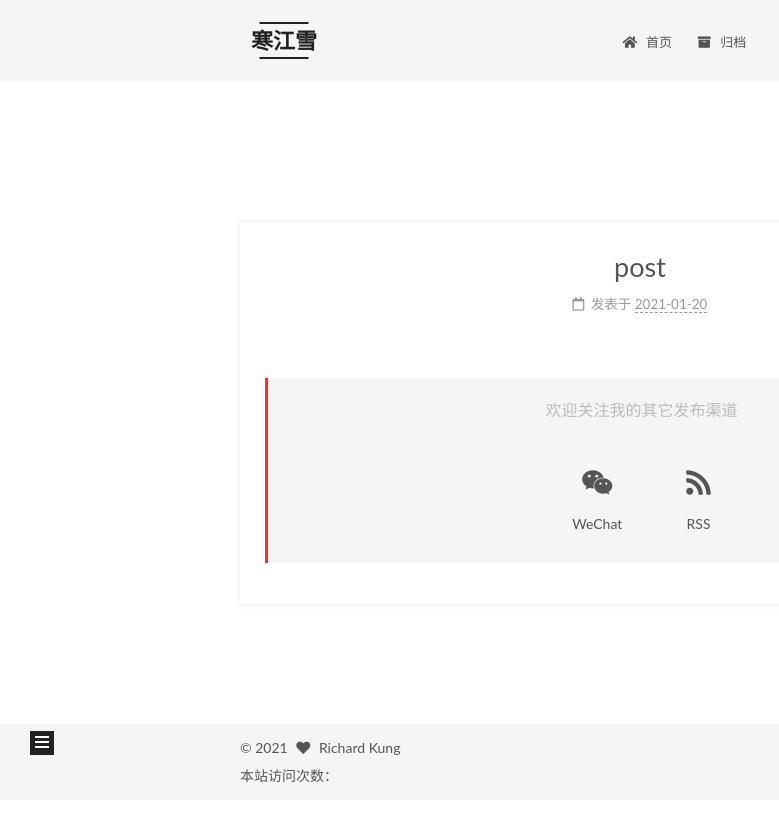
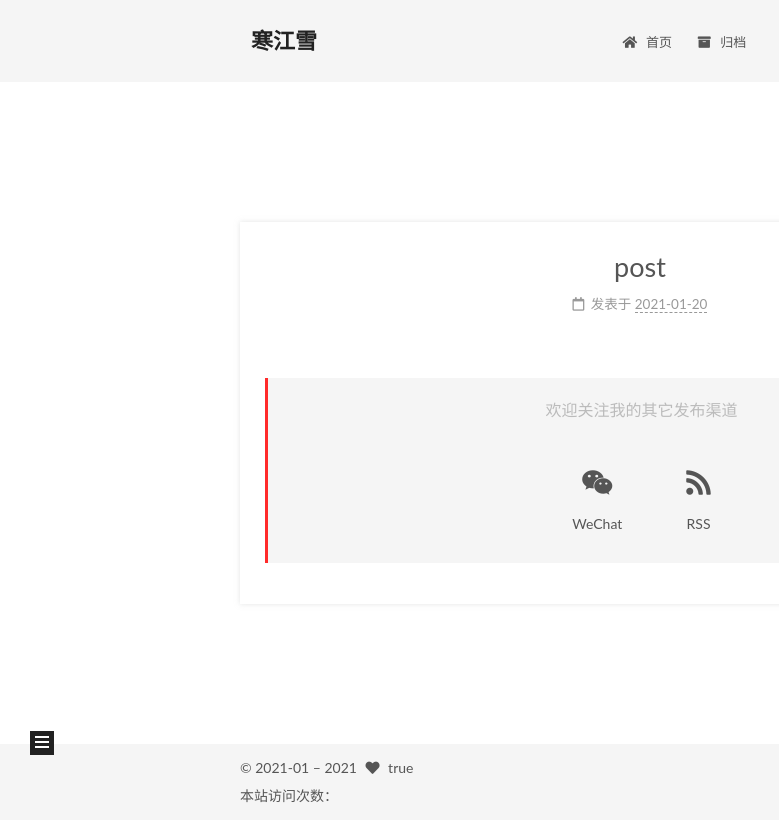
Before and after one commit to GongRui12/GongRui12.github.io, a plain HTML site: page 2021/01/20/post/index.html in a window 1280 px wide. Shown: the whole page, without its empty margins (0-779 px from the left). Drawn offline with Linux system fonts and the light colour scheme; some packages are replaced by stand-ins of ours; a script that the page names is missing.

Commit message:
Site updated: 2021-02-04 17:25:51

```diff
--- a/2021/01/20/post/index.html
+++ b/2021/01/20/post/index.html
@@ -17,7 +17,7 @@
 
 <script id="hexo-configurations">
     var NexT = window.NexT || {};
-    var CONFIG = {"hostname":"example.com","root":"/","scheme":"Mist","version":"7.8.0","exturl":false,"sidebar":{"position":"left","display":"post","padding":18,"offset":12,"onmobile":true},"copycode":{"enable":false,"show_result":false,"style":null},"back2top":{"enable":true,"sidebar":false,"scrollpercent":false},"bookmark":{"enable":false,"color":"#222","save":"auto"},"fancybox":false,"mediumzoom":false,"lazyload":false,"pangu":false,"comments":{"style":"tabs","active":null,"storage":true,"lazyload":false,"nav":null},"algolia":{"hits":{"per_page":10},"labels":{"input_placeholder":"Search for Posts","hits_empty":"We didn't find any results for the search: ${query}","hits_stats":"${hits} results found in ${time} ms"}},"localsearch":{"enable":false,"trigger":"auto","top_n_per_article":1,"unescape":false,"preload":false},"motion":{"enable":true,"async":false,"transition":{"post_block":"fadeIn","post_header":"slideDownIn","post_body":"slideDownIn","coll_header":"slideLeftIn","sidebar":"slideUpIn"}}};
+    var CONFIG = {"hostname":"example.com","root":"/","scheme":"Pisces","version":"7.8.0","exturl":false,"sidebar":{"position":"left","display":"post","padding":18,"offset":12,"onmobile":true},"copycode":{"enable":false,"show_result":false,"style":null},"back2top":{"enable":true,"sidebar":false,"scrollpercent":false},"bookmark":{"enable":false,"color":"#222","save":"auto"},"fancybox":false,"mediumzoom":false,"lazyload":false,"pangu":false,"comments":{"style":"tabs","active":null,"storage":true,"lazyload":false,"nav":null},"algolia":{"hits":{"per_page":10},"labels":{"input_placeholder":"Search for Posts","hits_empty":"We didn't find any results for the search: ${query}","hits_stats":"${hits} results found in ${time} ms"}},"localsearch":{"enable":false,"trigger":"auto","top_n_per_article":1,"unescape":false,"preload":false},"motion":{"enable":true,"async":false,"transition":{"post_block":"fadeIn","post_header":"slideDownIn","post_body":"slideDownIn","coll_header":"slideLeftIn","sidebar":"slideUpIn"}}};
   </script>
 
   <meta name="description" content="The pursuit of objective truth and knowlege is the highest and eternal goal">
@@ -351,12 +351,12 @@
 
 <div class="copyright">
 
-  &copy;
+  &copy; 2021-01 –
   <span itemprop="copyrightYear">2021</span>
   <span class="with-love">
     <i class="fa fa-heart"></i>
   </span>
-  <span class="author" itemprop="copyrightHolder">Richard Kung</span>
+  <span class="author" itemprop="copyrightHolder">true</span>
 </div>
 
 <span id="busuanzi_container_site_uv">
@@ -389,7 +389,7 @@
 <script src="/js/motion.js"></script>
 
 
-<script src="/js/schemes/muse.js"></script>
+<script src="/js/schemes/pisces.js"></script>
 
 
 <script src="/js/next-boot.js"></script>
```
Also changed, not shown: about/index.html (+4 -4 lines), archives/2021/01/index.html (+4 -4 lines), archives/2021/index.html (+4 -4 lines), archives/index.html (+4 -4 lines), categories/index.html (+4 -4 lines), index.html (+4 -4 lines), resources/index.html (+4 -4 lines), tags/index.html (+4 -4 lines).
